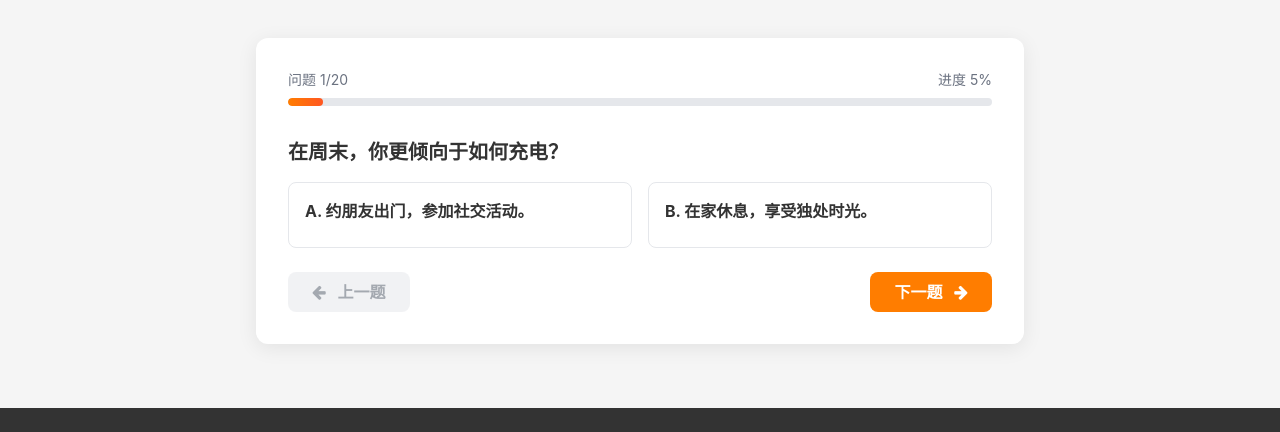
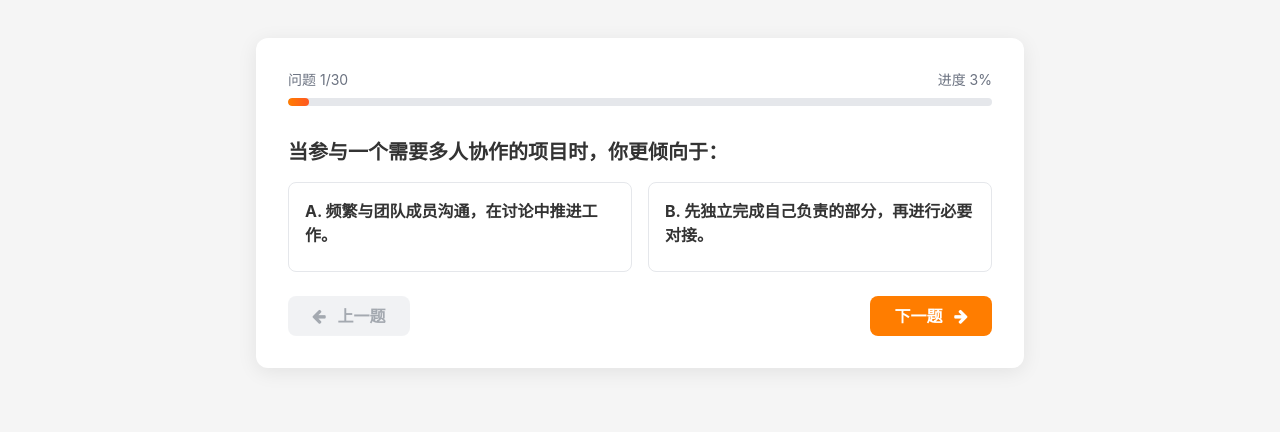
Before and after one commit to ziyi-95/mbti-pet.github.io, a plain HTML site: page test.html in a window 1280 px wide. Shown: the part 174-606 px from the top of the page. Drawn offline with nearby package versions, Linux system fonts and the light colour scheme.

Commit message:
Update test.html

```diff
--- a/test.html
+++ b/test.html
@@ -156,8 +156,8 @@
         <!-- 测试进度 -->
         <div class="mb-8">
           <div class="flex justify-between text-sm text-gray-500 mb-2">
-            <span>问题 <span id="current-question">1</span>/20</span>
-            <span>进度 <span id="progress-percentage">5%</span></span>
+            <span>问题 <span id="current-question">1</span>/30</span>
+            <span>进度 <span id="progress-percentage">3%</span></span>
           </div>
           <div class="progress-bar">
             <div class="progress-bar-fill" style="width: 5%"></div>
@@ -167,15 +167,15 @@
         <!-- 测试题目题目 -->
         <div id="test-container">
           <div id="question-container" class="mb-6 animate-fade-in">
-            <h3 id="question-text" class="text-xl font-xl font-bold mb-4">在周末周末，你更倾向于于如何充电？</h3>
+            <h3 id="question-text" class="text-xl font-xl font-bold mb-4">当参与一个需要多人协作的项目时，你更倾向于：</h3>
 
             <div class="grid grid-cols-1 md:grid-cols-2 gap-4">
               <div class="option-card border border-gray-200 rounded-lg p-4 relative" data-option="A" data-score="E">
-                <h4 class="font-bold mb-2">A. 约朋友出门，参加社交活动。</h4>
+                <h4 class="font-bold mb-2">A. 频繁与团队成员沟通，在讨论中推进工作。</h4>
               </div>
 
               <div class="option-card border border-gray-200 rounded-lg p-4 relative" data-option="B" data-score="I">
-                <h4 class="font-bold mb-2">B. 在家休息，享受独处时光。</h4>
+                <h4 class="font-bold mb-2">B. 先独立完成自己负责的部分，再进行必要对接。</h4>
               </div>
             </div>
           </div>
@@ -233,45 +233,73 @@
     // 测试题目数据
     const questions = [
       {
-        text: "在周末，你更倾向于如何充电？",
+        text: "当参与一个需要多人协作的项目时，你更倾向于：",
         options: [
-          { letter: "A", text: "约朋友出门，参加社交活动。", score: "E" },
-          { letter: "B", text: "在家休息，享受独处时光。", score: "I" }
+          { letter: "A", text: "频繁与团队成员沟通，在讨论中推进工作。", score: "E" },
+          { letter: "B", text: "先独立完成自己负责的部分，再进行必要对接。", score: "I" }
         ]
       },
       {
-        text: "当你思考一个复杂问题时，你通常？",
+        text: "午休时间，你更愿意：",
         options: [
-          { letter: "A", text: "喜欢说出来，和他人讨论来理清思路。", score: "E" },
-          { letter: "B", text: "在内心反复思索，自己找到答案。", score: "I" }
+          { letter: "A", text: "和同事一起吃饭、聊天，这是放松和社交的好时机。", score: "E" },
+          { letter: "B", text: "独自休息，看看手机、散散步，享受无人打扰的宁静。", score: "I" }
         ]
       },
       {
-        text: "公司团建对你来说意味着？",
+        text: "在思考一个复杂问题时，你通常：",
         options: [
-          { letter: "A", text: "令人期待的社交和娱乐机会。", score: "E" },
-          { letter: "B", text: "一项需要消耗精力的工作任务。", score: "I" }
+          { letter: "A", text: "喜欢说出来，通过与他人交谈来理清思路。", score: "E" },
+          { letter: "B", text: "在内心反复推演，自己找到答案。", score: "I" }
         ]
       },
       {
-        text: "你更欣赏哪种类型的同事？",
+        text: "公司年会对你来说更像是：",
         options: [
-          { letter: "A", text: "注重实际，能把事情一步一个脚印做好的。", score: "S" },
-          { letter: "B", text: "头脑灵活，总能提出新奇点和未来规划的。", score: "N" }
+          { letter: "A", text: "一场令人期待的社交盛宴和表现舞台。", score: "E" },
+          { letter: "B", text: "一项必须完成的、有些耗费精力的集体任务。", score: "I" }
         ]
       },
       {
-        text: "当你学习一项新技能时，你更关注？",
+        text: "当你学习一项新软件技能时，你更喜欢：",
         options: [
-          { letter: "A", text: "具体的操作步骤和当下的实用技巧。", score: "S" },
-          { letter: "B", text: "这项技能的底层逻辑和未来的应用可能。", score: "N" }
+          { letter: "A", text: "参加一个线下培训课，和同学一起学。", score: "E" },
+          { letter: "B", text: "找一套线上课程，按照自己的节奏安静地学。", score: "I" }
         ]
       },
       {
-        text: "老板说“市场前景很好”，你第一时间会想到？",
+        text: "你更欣赏哪种类型的领导？",
         options: [
-          { letter: "A", text: "具体的增长数据和已看到的成功案例。", score: "S" },
-          { letter: "B", text: "未来的宏大蓝图和无限的想象空间。", score: "N" }
+          { letter: "A", text: "指令清晰，告诉你具体“怎么做”和“何时完成”。", score: "S" },
+          { letter: "B", text: "只告诉你“要什么”，给你发挥创造力的空间。", score: "N" }
+        ]
+      },
+      {
+        text: "阅读一份行业报告时，你通常更关注：",
+        options: [
+          { letter: "A", text: "具体的统计数据、案例和已发生的事实。", score: "S" },
+          { letter: "B", text: "报告结论揭示的未来趋势和潜在可能性。", score: "N" }
+        ]
+      },
+      {
+        text: "当被要求描述一个项目时，你的描述更倾向于：",
+        options: [
+          { letter: "A", text: "详细说明项目的具体步骤、时间节点和交付物。", score: "S" },
+          { letter: "B", text: "阐述项目的宏观愿景、核心概念和长远影响。", score: "N" }
+        ]
+      },
+      {
+        text: "在策划一个活动时，你的强项在于：",
+        options: [
+          { letter: "A", text: "设计严谨的流程、预算和应对各种意外的备案。", score: "S" },
+          { letter: "B", text: "提出新颖的主题、构思爆点和创造独特的体验。", score: "N" }
+        ]
+      },
+      {
+        text: "当你参观一家创新公司，什么更让你兴奋？",
+        options: [
+          { letter: "A", text: "看到他们高效、成熟的工作流程和管理体系。", score: "S" },
+          { letter: "B", text: "感受到他们充满活力、鼓励试错的企业文化。", score: "N" }
         ]
       },
       {
@@ -282,10 +310,24 @@
         ]
       },
       {
-        text: "当同事的工作出现失误时，你更可能？",
+        text: "当同事因个人失误影响到你时，你的第一反应是？",
         options: [
-          { letter: "A", text: "直接指出错误所在，并分析其后果。", score: "T" },
-          { letter: "B", text: "先安慰对方，再一起寻找补救办法。", score: "F" }
+          { letter: "A", text: "直接指出这个错误对项目进度造成的影响。", score: "T" },
+          { letter: "B", text: "理解他可能不是故意的，并先安抚他的情绪。", score: "F" }
+        ]
+      },
+      {
+        text: "你认为在职场中，更重要的能力是？",
+        options: [
+          { letter: "A", text: "分析问题、解决复杂事务的硬实力。", score: "T" },
+          { letter: "B", text: "理解他人、促进团队协作的软实力。", score: "F" }
+        ]
+      },
+      {
+        text: "当你需要给同事提反对意见时，你通常会？",
+        options: [
+          { letter: "A", text: "一针见血地指出方案中的逻辑漏洞和事实错误。", score: "T" },
+          { letter: "B", text: "先肯定对方的努力和想法中的优点，再委婉建议。", score: "F" }
         ]
       },
       {
@@ -298,8 +340,8 @@
       {
         text: "你如何管理你的工作日？",
         options: [
-          { letter: "A", text: "提前制定清晰的计划清单，并严格遵守。", score: "J" },
-          { letter: "B", text: "有个大致方向，喜欢灵活应对，随性而为。", score: "P" }
+          { letter: "A", text: "提前制定清晰的计划清单，并尽量严格遵守。", score: "J" },
+          { letter: "B", text: "有个大致方向，喜欢灵活应对，随机应变。", score: "P" }
         ]
       },
       {
@@ -310,66 +352,94 @@
         ]
       },
       {
-        text: "你认为“不确定性”在工作中是？",
+        text: "你认为“计划外的工作任务”是？",
         options: [
-          { letter: "A", text: "应该尽量避免的风险和麻烦。", score: "J" },
-          { letter: "B", text: "可能带来惊喜的机遇和挑战。", score: "P" }
+          { letter: "A", text: "令人反感的，它打乱了我原有的有序安排。", score: "J" },
+          { letter: "B", text: "一种调剂，可能带来新的挑战和乐趣。", score: "P" }
         ]
       },
       {
-        text: "你更擅长处理哪类任务？",
+        text: "在开始一个长期项目时，你更倾向于？",
         options: [
-          { letter: "A", text: "有明确流程和标准的重复性工作。", score: "S" },
-          { letter: "B", text: "需要创造力和发散思维的全新挑战。", score: "N" }
+          { letter: "A", text: "在动手前，先花时间规划好完整的路径和里程碑。", score: "J" },
+          { letter: "B", text: "先动手干起来，在过程中逐步明确方向和细节。", score: "P" }
+        ]
+      },
+      {
+        text: "你的办公桌面（包括电脑桌面）通常是？",
+        options: [
+          { letter: "A", text: "整洁有序，物品和文件都有固定的位置。", score: "J" },
+          { letter: "B", text: "略显凌乱，但我知道每样东西大概在哪里。", score: "P" }
+        ]
+      },
+      {
+        text: "当工作遇到瓶颈，毫无头绪时，你更可能？",
+        options: [
+          { letter: "A", text: "查阅相关资料或向有经验的人寻求方法论。", score: "S" },
+          { letter: "B", text: "暂时放下去做别的事，等待灵感的降临。", score: "N" }
+        ]
+      },
+      {
+        text: "你更容易为什么样的团队氛围感到满意？",
+        options: [
+          { letter: "A", text: "目标明确，竞争向上，按绩效说话。", score: "T" },
+          { letter: "B", text: "关系融洽，互帮互助，像一家人。", score: "F" }
+        ]
+      },
+      {
+        text: "你更无法忍受哪种领导？",
+        options: [
+          { letter: "A", text: "朝令夕改，思路混乱，让下属无所适从。", score: "P" },
+          { letter: "B", text: "不近人情，只关心KPI，从不体恤下属。", score: "F" }
+        ]
+      },
+      {
+        text: "在职业发展上，什么对你更有吸引力？",
+        options: [
+          { letter: "A", text: "一个清晰、稳定、可预期的晋升路径。", score: "J" },
+          { letter: "B", text: "一个能不断接触新领域、充满变化的工作内容。", score: "P" }
+        ]
+      },
+      {
+        text: "当你与一位同事发生观点冲突时，你通常认为？",
+        options: [
+          { letter: "A", text: "总有一方是更符合事实和逻辑的，最好辩清楚。", score: "T" },
+          { letter: "B", text: "没有绝对的对错，维护良好的合作关系更重要。", score: "F" }
+        ]
+      },
+      {
+        text: "你如何看待公司制定的详细规章制度？",
+        options: [
+          { letter: "A", text: "是保障效率和组织运转的必要框架，应当遵守。", score: "J" },
+          { letter: "B", text: "是束缚创造力的条条框框，只要结果好可以不拘泥。", score: "P" }
         ]
       },
       {
         text: "在会议上，你的角色更接近？",
         options: [
-          { letter: "A", text: "推动议程、得出结论的负责人。", score: "J" },
-          { letter: "B", text: "提出各种新选项和新可能的发起人。", score: "P" }
+          { letter: "A", text: "推动议程、得出结论、分配任务的人。", score: "J" },
+          { letter: "B", text: "提出各种新选项、新角度和可能性的人。", score: "P" }
         ]
       },
       {
-        text: "同事向你倾诉私人烦恼，你会？",
+        text: "你更相信什么能带来职场成功？",
         options: [
-          { letter: "A", text: "帮他分析问题，给出理性的解决方案。", score: "T" },
-          { letter: "B", text: "努力理解他的感受，提供情感上的支持。", score: "F" }
+          { letter: "A", text: "专业能力、严谨的计划和坚定的执行力。", score: "J" },
+          { letter: "B", text: "人脉关系、抓住机遇的能力和灵活的应变。", score: "P" }
         ]
       },
       {
-        text: "当你进入一个新团队，你会？",
+        text: "当你感到工作压力巨大时，你首选的解压方式是？",
         options: [
-          { letter: "A", text: "主动认识大家，快速融入集体。", score: "E" },
-          { letter: "B", text: "先观察一段时间，和个别人建立深度连接。", score: "I" }
+          { letter: "A", text: "独自通过游戏、阅读等方式沉浸在自己的世界。", score: "I" },
+          { letter: "B", text: "找朋友或同事倾诉、聚餐、参加社交活动。", score: "E" }
         ]
       },
       {
-        text: "你相信什么？",
+        text: "你如何定义一份“好工作”？",
         options: [
-          { letter: "A", text: "事实、数据和经验。", score: "S" },
-          { letter: "B", text: "灵感、直觉和可能性。", score: "N" }
-        ]
-      },
-      {
-        text: "你更希望自己以什么而闻名？",
-        options: [
-          { letter: "A", text: "有能力，有成果，说到做到。", score: "TJ" },
-          { letter: "B", text: "有同情心，有洞察力，是个好人。", score: "FP" }
-        ]
-      },
-      {
-        text: "如果赢得一次团体旅行，你希望是？",
-        options: [
-          { letter: "A", text: "行程紧凑、景点丰富的观光之旅。", score: "J" },
-          { letter: "B", text: "随心所欲、探索发现的冒险之旅。", score: "P" }
-        ]
-      },
-      {
-        text: "你认为职场中最重要的品质是？",
-        options: [
-          { letter: "A", text: "效率和能力。", score: "T" },
-          { letter: "B", text: "合作和沟通。", score: "F" }
+          { letter: "A", text: "薪酬福利好，岗位稳定，能实现个人能力提升。", score: "S" },
+          { letter: "B", text: "氛围自由，同事有趣，工作内容是自己热爱的。", score: "F" }
         ]
       }
     ];
@@ -448,15 +518,7 @@
 
       // 更新分数
       function updateScores(score) {
-        if (score.includes('T') || score.includes('J')) {
-          if (score.includes('T')) scores.T++;
-          if (score.includes('J')) scores.J++;
-        } else if (score.includes('F') || score.includes('P')) {
-          if (score.includes('F')) scores.F++;
-          if (score.includes('P')) scores.P++;
-        } else {
-          scores[score]++;
-        }
+        scores[score]++;
       }
 
       // 计算MBTI类型
```
